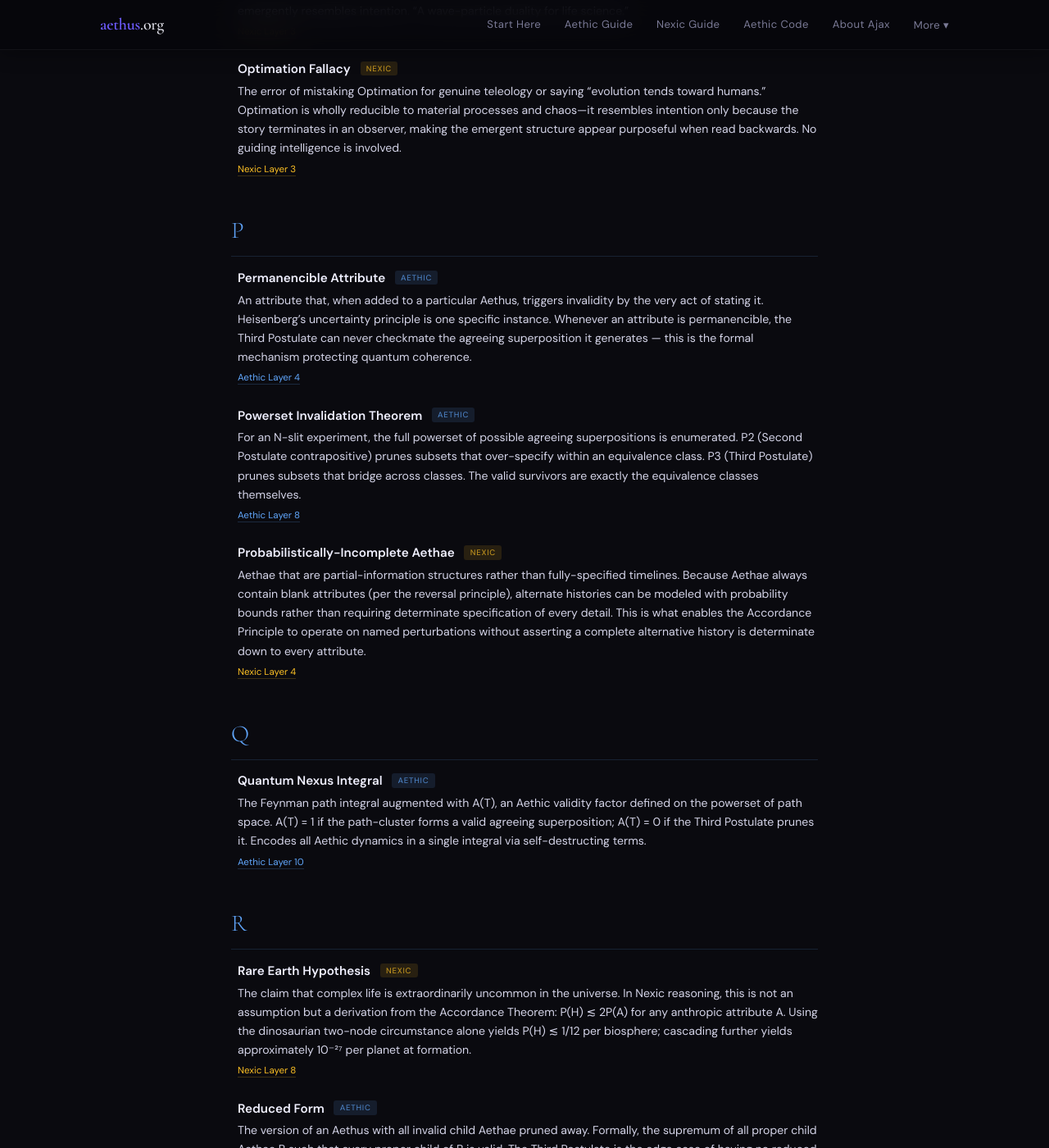
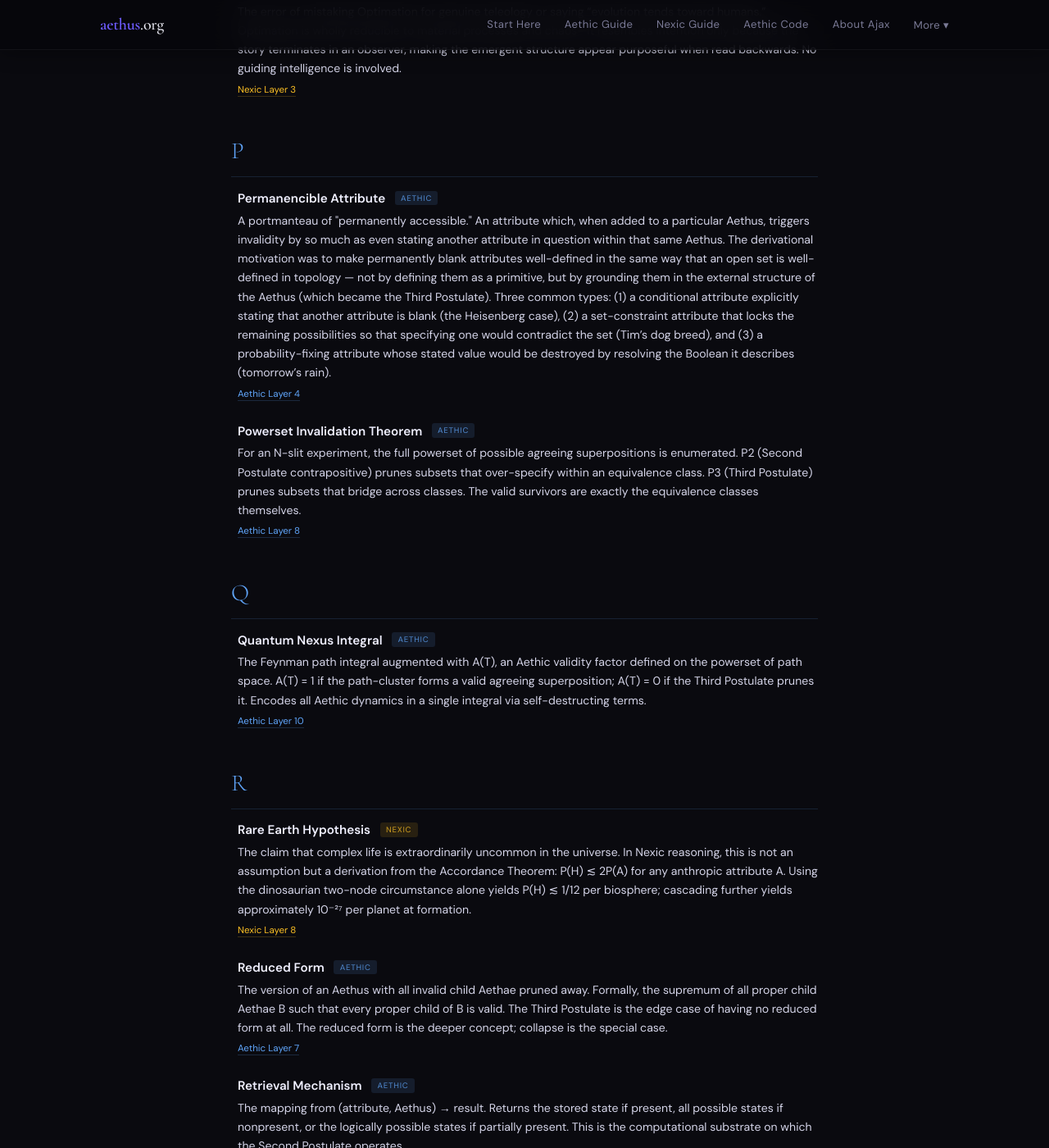
Before and after one commit to brunchwnewton/brunchwnewton.github.io, a Jekyll site: the page built from glossary.html, in a window 1280 px wide and 1400 px high, scrolled down 10623 px. Shown: the whole window at 82% size. Built offline with Jekyll 4.4.1, drawn with Linux system fonts in a browser that asks for light colours.

Commit message:
Update glossary.html

```diff
--- a/glossary.html
+++ b/glossary.html
@@ -502,7 +502,6 @@ body {
 </div>
 
 <!-- ═══ M ═══ -->
-<div class="letter-heading">K</div>
 <div class="letter-heading">M</div>
 
 <div class="gterm" id="g-miraculous" data-aliases="Miraculous|miraculous" data-terms="miraculous miracle nexic formal">
@@ -579,7 +578,7 @@ body {
 
 <div class="gterm" id="g-permanencible-attribute" data-aliases="permanencible attribute|permanencible attributes|permanencible" data-terms="permanencible permanently blank heisenberg uncertainty">
   <div class="gterm-name">Permanencible Attribute <span class="framework-tag tag-aethic">Aethic</span></div>
-  <div class="gterm-def">An attribute that, when added to a particular Aethus, triggers invalidity by the very act of stating it. Heisenberg’s uncertainty principle is one specific instance. Whenever an attribute is permanencible, the Third Postulate can never checkmate the agreeing superposition it generates — this is the formal mechanism protecting quantum coherence.</div>
+  <div class="gterm-def">A portmanteau of "permanently accessible." An attribute which, when added to a particular Aethus, triggers invalidity by so much as even stating another attribute in question within that same Aethus. The derivational motivation was to make permanently blank attributes well-defined in the same way that an open set is well-defined in topology — not by defining them as a primitive, but by grounding them in the external structure of the Aethus (which became the Third Postulate). Three common types: (1) a conditional attribute explicitly stating that another attribute is blank (the Heisenberg case), (2) a set-constraint attribute that locks the remaining possibilities so that specifying one would contradict the set (Tim’s dog breed), and (3) a probability-fixing attribute whose stated value would be destroyed by resolving the Boolean it describes (tomorrow’s rain).</div>
   <div class="gterm-ref"><a href="/aethic-reasoning-guide.html#layer-4">Aethic Layer 4</a></div>
 </div>
 
@@ -590,12 +589,6 @@ body {
 </div>
 
 <!-- ═══ Q ═══ -->
-<div class="gterm" id="g-probabilistically-incomplete" data-aliases="probabilistically-incomplete Aethae|probabilistically incomplete|probabilistically-incomplete" data-terms="probabilistically incomplete aethae rare earth">
-  <div class="gterm-name">Probabilistically-Incomplete Aethae <span class="framework-tag tag-nexic">Nexic</span></div>
-  <div class="gterm-def">Aethae that are partial-information structures rather than fully-specified timelines. Because Aethae always contain blank attributes (per the reversal principle), alternate histories can be modeled with probability bounds rather than requiring determinate specification of every detail. This is what enables the Accordance Principle to operate on named perturbations without asserting a complete alternative history is determinate down to every attribute.</div>
-  <div class="gterm-ref"><a class="nexic-ref" href="/nexic-reasoning-guide.html#layer-4">Nexic Layer 4</a></div>
-</div>
-
 <div class="letter-heading">Q</div>
 
 <div class="gterm" id="g-quantum-nexus-integral" data-aliases="Quantum Nexus integral|the Quantum Nexus integral|Quantum Nexus|the Quantum Nexus" data-terms="quantum nexus integral path integral a(t) validity factor">
```
